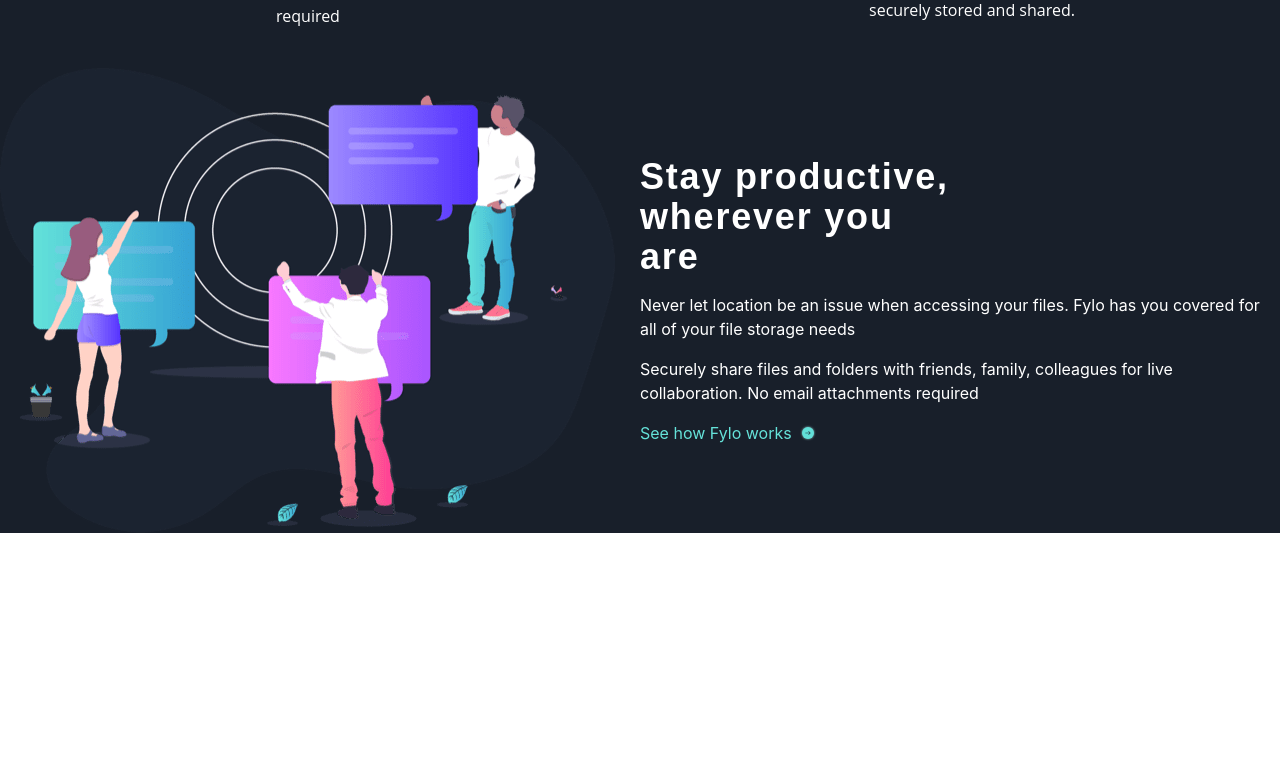
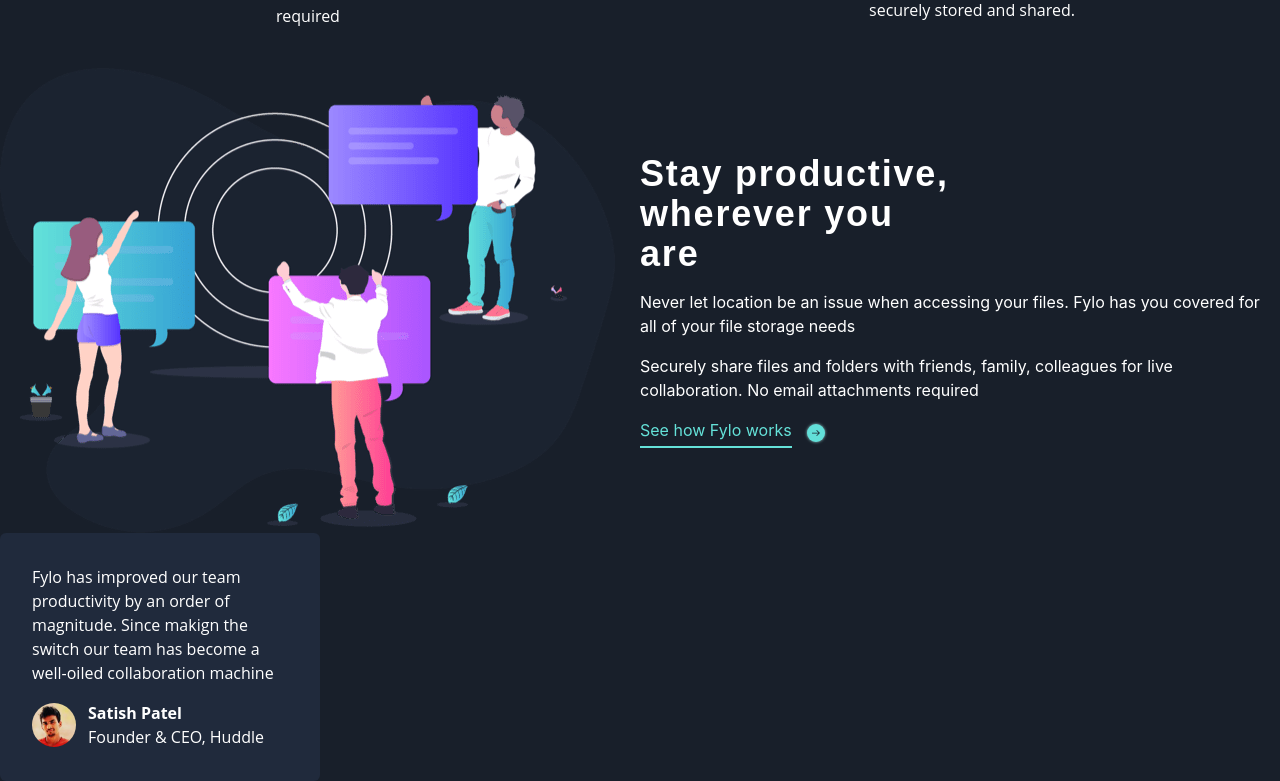
Before and after one commit to auttmme/fylo, a React (Create React App) app: page / in a window 1280 px wide. Shown: the part 1458-2239 px from the top of the page. Before the commit the page ends 1991 px from the top, so only its background shows below. Built offline with nearby package versions, Linux system fonts and the light colour scheme.

Commit message:
import testimonial card component on home page

```diff
--- a/src/App.jsx
+++ b/src/App.jsx
@@ -7,6 +7,9 @@
 import iconAnyFile from './assets/icon-any-file.svg'
 import illustProductive from './assets/illustration-stay-productive.png'
 import iconArrow from './assets/icon-arrow.svg'
+import TestimonialCard from './components/testimonial-card';
+
+import profile1 from './assets/profile-1.jpg'
 
 function App() {
   return (
@@ -52,13 +55,31 @@
             <h1 className='font-raleway text-white text-4xl font-bold tracking-wider w-1/2'>Stay productive, wherever you are</h1>
             <p>Never let location be an issue when accessing your files. Fylo has you covered for all of your file storage needs</p>
             <p>Securely share files and folders with friends, family, colleagues for live collaboration. No email attachments required</p>
-            <a href='#' className='flex items-center'>
-              <p className='text-cyan'>See how Fylo works</p>
-              <img className='h-4 ml-2' src={iconArrow} alt="See how Fylo works"/>
-              {/* <hr className='bg-cyan w-1/5' /> */}
+            <a href='#' className='hover:text-white hover:border-white hover:fill-white'>
+              <div className='flex items-center'>
+                <p className='text-cyan pb-1 border-b-2 border-cyan hover:text-white hover:border-white'>See how Fylo works</p>
+                {/* <svg className='w-20 h-20 fill-cyan hover:fill-white' viewBox='0 0 24 24' xmlns="http://www.w3.org/2000/svg">
+                  <defs>
+                    <circle id="b" cx="6" cy="6" r="6"/>
+                    <filter x="-25%" y="-25%" width="150%" height="150%" filterUnits="objectBoundingBox" id="a"><feOffset in="SourceAlpha" result="shadowOffsetOuter1"/><feGaussianBlur stdDeviation="1" in="shadowOffsetOuter1" result="shadowBlurOuter1"/><feColorMatrix values="0 0 0 0 0.384313725 0 0 0 0 0.878431373 0 0 0 0 0.850980392 0 0 0 0.811141304 0" in="shadowBlurOuter1"/>
+                    </filter>
+                  </defs>
+                  <g fill="none" fill-rule="evenodd">
+                    <g transform="translate(2 2)">
+                      <use fill="#000" filter="url(#a)"/>
+                      <use fill="#62E0D9"/>
+                    </g>
+                  </g>
+                  <path d="M8.582 6l-.363.35 1.452 1.4H5.333v.5h4.338L8.22 9.65l.363.35 2.074-2z"/>
+                </svg> */}
+                <img className='ml-3 w-6 h-6' src={iconArrow} alt="see how fylo works" />
+              </div>
             </a>
           </div>
         </div>
+      </section>
+      <section>
+        <TestimonialCard desc="Fylo has improved our team productivity by an order of magnitude. Since makign the switch our team has become a well-oiled collaboration machine" image={profile1} name="Satish Patel" role="Founder & CEO, Huddle" />
       </section>
     </div>
   );
```
